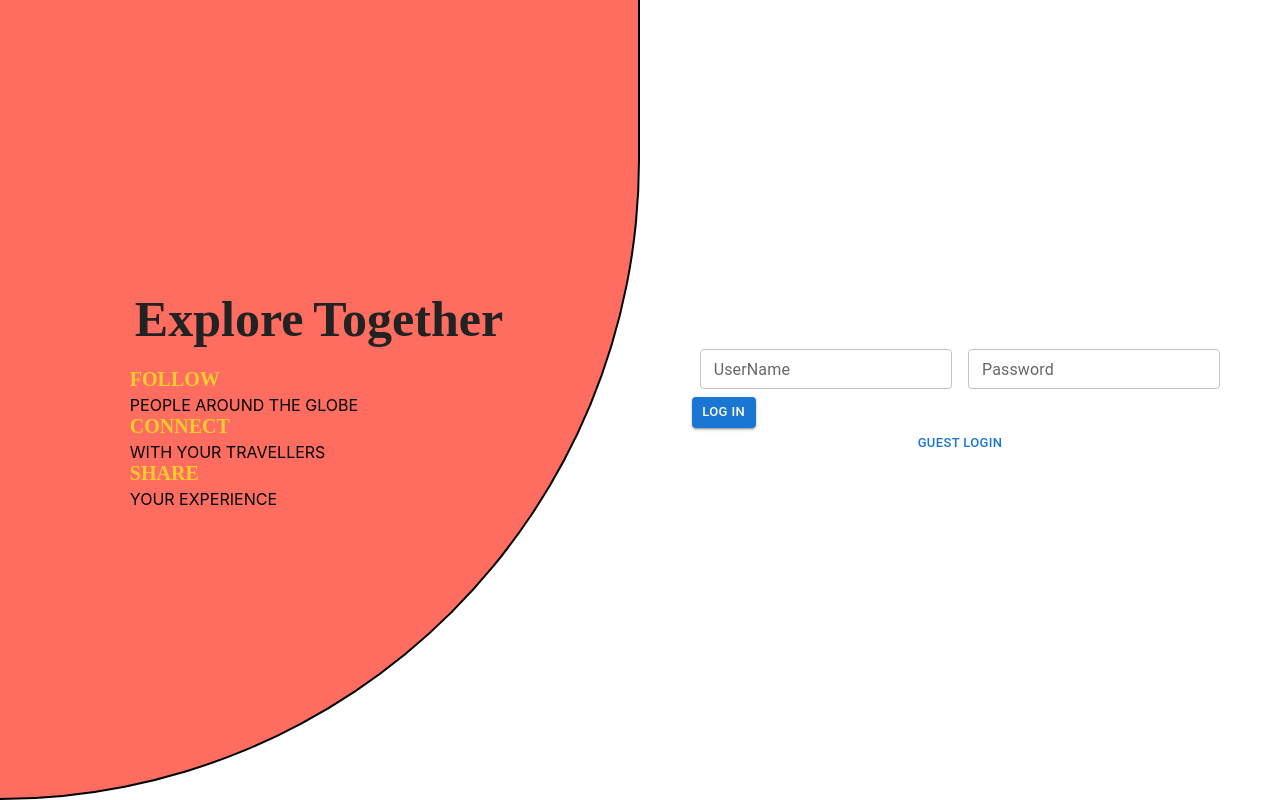
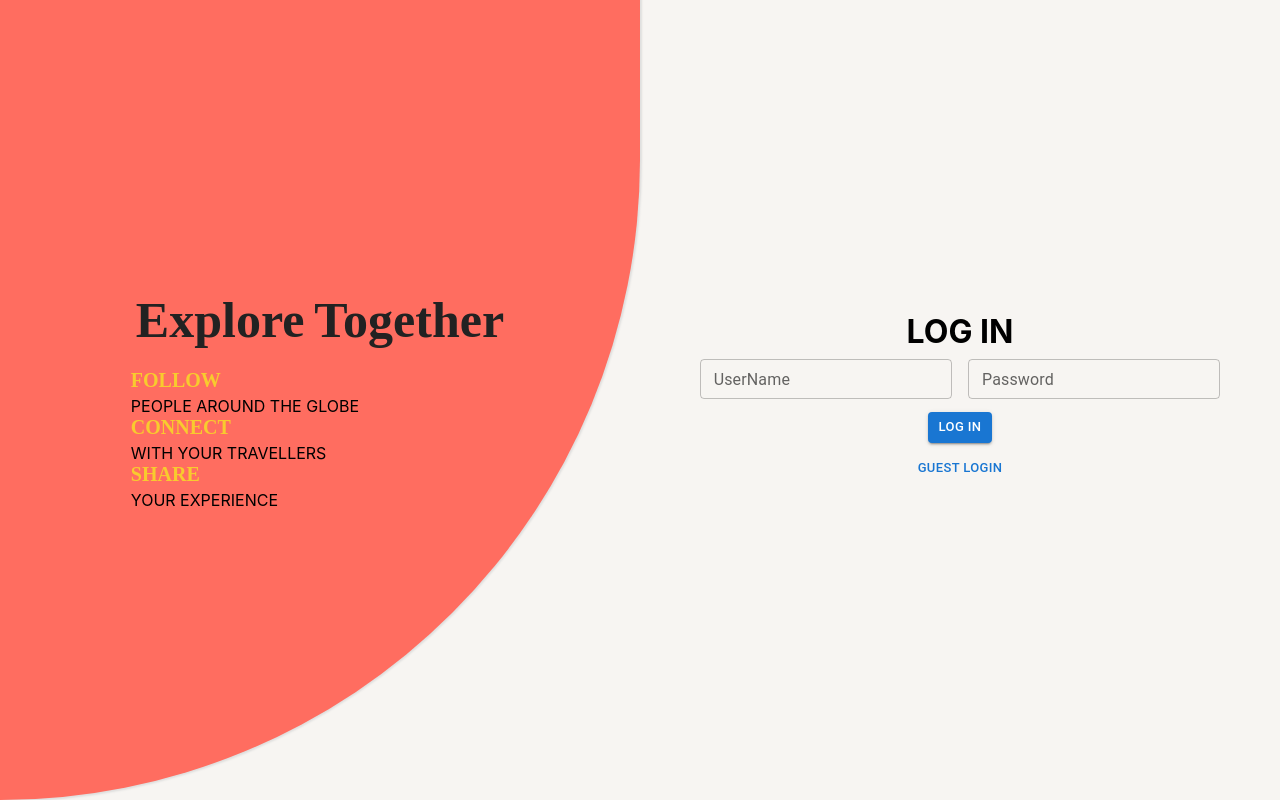
Before and after one commit to Kirti1402/social-media-app, a React (Create React App) app: page / in a window 1280 px wide. Built offline with nearby package versions, Linux system fonts and the light colour scheme; a web font is replaced by a local one; what miragejs would draw is missing.

Commit message:
style : login conatiner styled

```diff
--- a/src/Component/LoginPage/Login.css
+++ b/src/Component/LoginPage/Login.css
@@ -17,8 +17,9 @@ img {
   justify-content: center;
   align-items: center;
   border-radius: 0 0 900px 0;
-  border-bottom: 2px solid black;
-  border-right: 2px solid black;
+  box-shadow: 0 0 2px 2px #DFDFDE;
+  /* border-bottom: 2px solid black;
+  border-right: 2px solid black; */
 }
 
 .title {
@@ -59,6 +60,14 @@ img {
 .sub-title-1 span {
   /* margin-left:20px; */
   animation: slidein 7s infinite;
+}
+
+.login-conatiner{
+    background-color: #F7F5F2;
+
+}
+.log-btn{
+    margin: 5px;
 }
 
 @keyframes showup {
--- a/src/Component/LoginPage/LoginPage.js
+++ b/src/Component/LoginPage/LoginPage.js
@@ -22,6 +22,7 @@ export default function LoginPage() {
     <div className="login-conatiner">
       <MainBanner/>
       <div className="login-form-container">
+        <h1>LOG IN</h1>
         <Box
           component="form"
           sx={{
@@ -50,13 +51,13 @@ export default function LoginPage() {
               authDispatch({ type: "SET_PASSWORD", payload: e.target.value })
             }
           />
-          <div>
+        </Box>
+          <div className="log-btn">
             <Button variant="contained" size="small" color="primary">
               Log In
             </Button>
           </div>
-        </Box>
-        <div>
+        <div className="log-btn">
           <Button size="small" color="primary" onClick={handleGuestLogin}>
             Guest Login
           </Button>
```
